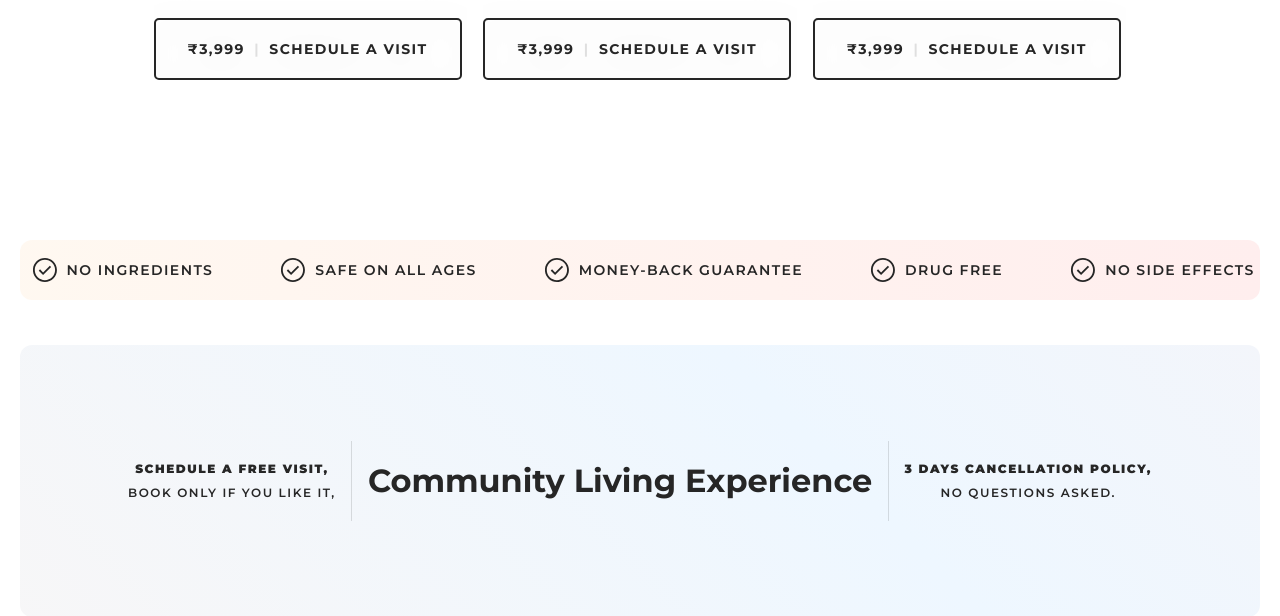
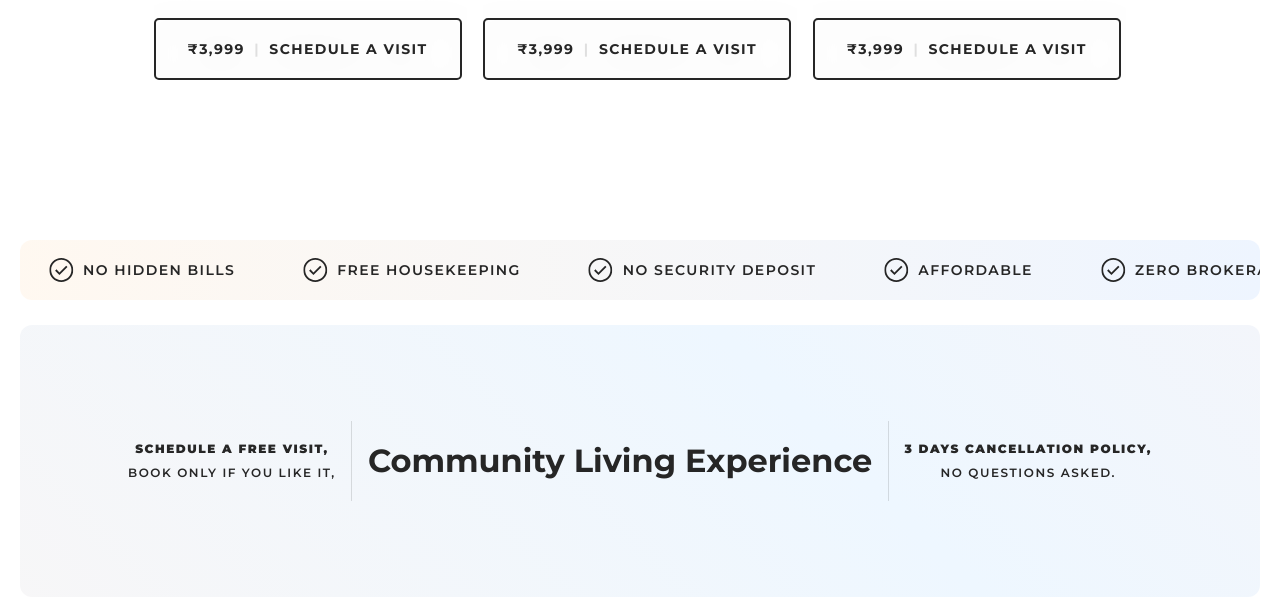
Before and after one commit to sahxp/Room-Booking-System, a Django app: template Project/app/templates/rooms.html in a window 1280 px wide. Shown: the part 720-1336 px from the top of the page. Run offline with Django 3.2, Linux system fonts and the light colour scheme; the template is opened without the code that fills it, so the values that code supplies are empty; some web fonts are replaced.

Commit message:
'tags updated'

```diff
--- a/Project/app/templates/rooms.html
+++ b/Project/app/templates/rooms.html
@@ -378,158 +378,159 @@
     </div>
   </div>
 </div>
-<div id="shopify-section-collection-security-tags" class="shopify-section"><div class="collection-security-tags-wrapper">
-    <div class="collection-security-tags">
-        <div class="collection-security-tags__tags">
-            <div class="collection-security-tags__list collection-security-tags__list--first">
+<div id="shopify-section-collection-security-tags" class="shopify-section">
+    <div class="homepage-security-tags-wrapper">
+        <div class="homepage-security-tags">
+            <div class="homepage-security-tags__tags">
+                <div class="homepage-security-tags__list homepage-security-tags__list--first">
 
-                <div class="collection-security-tags__item">
-                    <svg class="collection-security-tags__icon" width="20" height="20" viewBox="0 0 24 24" fill="#262626" xmlns="http://www.w3.org/2000/svg">
+                    <div class="homepage-security-tags__item">
+                        <svg class="homepage-security-tags__icon" width="20" height="20" viewBox="0 0 24 24" fill="#262626" xmlns="http://www.w3.org/2000/svg">
                             <path d="M12 0C5.38702 0 0 5.38702 0 12C0 18.613 5.38702 24 12 24C18.613 24 24 18.613 24 12C24 5.38702 18.613 0 12 0ZM12 1.84615C17.6178 1.84615 22.1538 6.38221 22.1538 12C22.1538 17.6178 17.6178 22.1538 12 22.1538C6.38221 22.1538 1.84615 17.6178 1.84615 12C1.84615 6.38221 6.38221 1.84615 12 1.84615ZM16.8822 7.65865L10.1538 14.387L7.11058 11.351L5.8125 12.649L10.1538 16.9976L18.1947 8.95673L16.8822 7.65865Z"/>
                         </svg>
-                    <span class="collection-security-tags__title">DRUG FREE</span>
+                        <span class="homepage-security-tags__title">AFFORDABLE</span>
                     </div>
 
-                <div class="collection-security-tags__item">
-                    <svg class="collection-security-tags__icon" width="20" height="20" viewBox="0 0 24 24" fill="#262626" xmlns="http://www.w3.org/2000/svg">
+                    <div class="homepage-security-tags__item">
+                        <svg class="homepage-security-tags__icon" width="20" height="20" viewBox="0 0 24 24" fill="#262626" xmlns="http://www.w3.org/2000/svg">
                             <path d="M12 0C5.38702 0 0 5.38702 0 12C0 18.613 5.38702 24 12 24C18.613 24 24 18.613 24 12C24 5.38702 18.613 0 12 0ZM12 1.84615C17.6178 1.84615 22.1538 6.38221 22.1538 12C22.1538 17.6178 17.6178 22.1538 12 22.1538C6.38221 22.1538 1.84615 17.6178 1.84615 12C1.84615 6.38221 6.38221 1.84615 12 1.84615ZM16.8822 7.65865L10.1538 14.387L7.11058 11.351L5.8125 12.649L10.1538 16.9976L18.1947 8.95673L16.8822 7.65865Z"/>
                         </svg>
-                    <span class="collection-security-tags__title">NO SIDE EFFECTS</span>
+                        <span class="homepage-security-tags__title">ZERO BROKERAGE</span>
                     </div>
 
-                <div class="collection-security-tags__item">
-                    <svg class="collection-security-tags__icon" width="20" height="20" viewBox="0 0 24 24" fill="#262626" xmlns="http://www.w3.org/2000/svg">
+                    <div class="homepage-security-tags__item">
+                        <svg class="homepage-security-tags__icon" width="20" height="20" viewBox="0 0 24 24" fill="#262626" xmlns="http://www.w3.org/2000/svg">
                             <path d="M12 0C5.38702 0 0 5.38702 0 12C0 18.613 5.38702 24 12 24C18.613 24 24 18.613 24 12C24 5.38702 18.613 0 12 0ZM12 1.84615C17.6178 1.84615 22.1538 6.38221 22.1538 12C22.1538 17.6178 17.6178 22.1538 12 22.1538C6.38221 22.1538 1.84615 17.6178 1.84615 12C1.84615 6.38221 6.38221 1.84615 12 1.84615ZM16.8822 7.65865L10.1538 14.387L7.11058 11.351L5.8125 12.649L10.1538 16.9976L18.1947 8.95673L16.8822 7.65865Z"/>
                         </svg>
-                    <span class="collection-security-tags__title">NO INGREDIENTS</span>
+                        <span class="homepage-security-tags__title">NO HIDDEN BILLS</span>
                     </div>
 
-                <div class="collection-security-tags__item">
-                    <svg class="collection-security-tags__icon" width="20" height="20" viewBox="0 0 24 24" fill="#262626" xmlns="http://www.w3.org/2000/svg">
+                    <div class="homepage-security-tags__item">
+                        <svg class="homepage-security-tags__icon" width="20" height="20" viewBox="0 0 24 24" fill="#262626" xmlns="http://www.w3.org/2000/svg">
                             <path d="M12 0C5.38702 0 0 5.38702 0 12C0 18.613 5.38702 24 12 24C18.613 24 24 18.613 24 12C24 5.38702 18.613 0 12 0ZM12 1.84615C17.6178 1.84615 22.1538 6.38221 22.1538 12C22.1538 17.6178 17.6178 22.1538 12 22.1538C6.38221 22.1538 1.84615 17.6178 1.84615 12C1.84615 6.38221 6.38221 1.84615 12 1.84615ZM16.8822 7.65865L10.1538 14.387L7.11058 11.351L5.8125 12.649L10.1538 16.9976L18.1947 8.95673L16.8822 7.65865Z"/>
                         </svg>
-                    <span class="collection-security-tags__title">SAFE  ON ALL AGES</span>
+                        <span class="homepage-security-tags__title">FREE HOUSEKEEPING</span>
                     </div>
 
-                <div class="collection-security-tags__item">
-                    <svg class="collection-security-tags__icon" width="20" height="20" viewBox="0 0 24 24" fill="#262626" xmlns="http://www.w3.org/2000/svg">
+                    <div class="homepage-security-tags__item">
+                        <svg class="homepage-security-tags__icon" width="20" height="20" viewBox="0 0 24 24" fill="#262626" xmlns="http://www.w3.org/2000/svg">
                             <path d="M12 0C5.38702 0 0 5.38702 0 12C0 18.613 5.38702 24 12 24C18.613 24 24 18.613 24 12C24 5.38702 18.613 0 12 0ZM12 1.84615C17.6178 1.84615 22.1538 6.38221 22.1538 12C22.1538 17.6178 17.6178 22.1538 12 22.1538C6.38221 22.1538 1.84615 17.6178 1.84615 12C1.84615 6.38221 6.38221 1.84615 12 1.84615ZM16.8822 7.65865L10.1538 14.387L7.11058 11.351L5.8125 12.649L10.1538 16.9976L18.1947 8.95673L16.8822 7.65865Z"/>
                         </svg>
-                    <span class="collection-security-tags__title">MONEY-BACK GUARANTEE</span>
+                        <span class="homepage-security-tags__title">NO SECURITY DEPOSIT</span>
                     </div>
 
                 </div>
-            <div class="collection-security-tags__list collection-security-tags__list--second">
+                <div class="homepage-security-tags__list homepage-security-tags__list--second">
 
-                <div class="collection-security-tags__item">
-                    <svg class="collection-security-tags__icon" width="20" height="20" viewBox="0 0 24 24" fill="#262626" xmlns="http://www.w3.org/2000/svg">
+                    <div class="homepage-security-tags__item">
+                        <svg class="homepage-security-tags__icon" width="20" height="20" viewBox="0 0 24 24" fill="#262626" xmlns="http://www.w3.org/2000/svg">
                             <path d="M12 0C5.38702 0 0 5.38702 0 12C0 18.613 5.38702 24 12 24C18.613 24 24 18.613 24 12C24 5.38702 18.613 0 12 0ZM12 1.84615C17.6178 1.84615 22.1538 6.38221 22.1538 12C22.1538 17.6178 17.6178 22.1538 12 22.1538C6.38221 22.1538 1.84615 17.6178 1.84615 12C1.84615 6.38221 6.38221 1.84615 12 1.84615ZM16.8822 7.65865L10.1538 14.387L7.11058 11.351L5.8125 12.649L10.1538 16.9976L18.1947 8.95673L16.8822 7.65865Z"/>
                         </svg>
-                    <span class="collection-security-tags__title">DRUG FREE</span>
+                        <span class="homepage-security-tags__title">AFFORDABLE</span>
                     </div>
 
-                <div class="collection-security-tags__item">
-                    <svg class="collection-security-tags__icon" width="20" height="20" viewBox="0 0 24 24" fill="#262626" xmlns="http://www.w3.org/2000/svg">
+                    <div class="homepage-security-tags__item">
+                        <svg class="homepage-security-tags__icon" width="20" height="20" viewBox="0 0 24 24" fill="#262626" xmlns="http://www.w3.org/2000/svg">
                             <path d="M12 0C5.38702 0 0 5.38702 0 12C0 18.613 5.38702 24 12 24C18.613 24 24 18.613 24 12C24 5.38702 18.613 0 12 0ZM12 1.84615C17.6178 1.84615 22.1538 6.38221 22.1538 12C22.1538 17.6178 17.6178 22.1538 12 22.1538C6.38221 22.1538 1.84615 17.6178 1.84615 12C1.84615 6.38221 6.38221 1.84615 12 1.84615ZM16.8822 7.65865L10.1538 14.387L7.11058 11.351L5.8125 12.649L10.1538 16.9976L18.1947 8.95673L16.8822 7.65865Z"/>
                         </svg>
-                    <span class="collection-security-tags__title">NO SIDE EFFECTS</span>
+                        <span class="homepage-security-tags__title">ZERO BROKERAGE</span>
                     </div>
 
-                <div class="collection-security-tags__item">
-                    <svg class="collection-security-tags__icon" width="20" height="20" viewBox="0 0 24 24" fill="#262626" xmlns="http://www.w3.org/2000/svg">
+                    <div class="homepage-security-tags__item">
+                        <svg class="homepage-security-tags__icon" width="20" height="20" viewBox="0 0 24 24" fill="#262626" xmlns="http://www.w3.org/2000/svg">
                             <path d="M12 0C5.38702 0 0 5.38702 0 12C0 18.613 5.38702 24 12 24C18.613 24 24 18.613 24 12C24 5.38702 18.613 0 12 0ZM12 1.84615C17.6178 1.84615 22.1538 6.38221 22.1538 12C22.1538 17.6178 17.6178 22.1538 12 22.1538C6.38221 22.1538 1.84615 17.6178 1.84615 12C1.84615 6.38221 6.38221 1.84615 12 1.84615ZM16.8822 7.65865L10.1538 14.387L7.11058 11.351L5.8125 12.649L10.1538 16.9976L18.1947 8.95673L16.8822 7.65865Z"/>
                         </svg>
-                    <span class="collection-security-tags__title">NO INGREDIENTS</span>
+                        <span class="homepage-security-tags__title">NO HIDDEN BILLS</span>
                     </div>
 
-                <div class="collection-security-tags__item">
-                    <svg class="collection-security-tags__icon" width="20" height="20" viewBox="0 0 24 24" fill="#262626" xmlns="http://www.w3.org/2000/svg">
+                    <div class="homepage-security-tags__item">
+                        <svg class="homepage-security-tags__icon" width="20" height="20" viewBox="0 0 24 24" fill="#262626" xmlns="http://www.w3.org/2000/svg">
                             <path d="M12 0C5.38702 0 0 5.38702 0 12C0 18.613 5.38702 24 12 24C18.613 24 24 18.613 24 12C24 5.38702 18.613 0 12 0ZM12 1.84615C17.6178 1.84615 22.1538 6.38221 22.1538 12C22.1538 17.6178 17.6178 22.1538 12 22.1538C6.38221 22.1538 1.84615 17.6178 1.84615 12C1.84615 6.38221 6.38221 1.84615 12 1.84615ZM16.8822 7.65865L10.1538 14.387L7.11058 11.351L5.8125 12.649L10.1538 16.9976L18.1947 8.95673L16.8822 7.65865Z"/>
                         </svg>
-                    <span class="collection-security-tags__title">SAFE  ON ALL AGES</span>
+                        <span class="homepage-security-tags__title">FREE HOUSEKEEPING</span>
                     </div>
 
-                <div class="collection-security-tags__item">
-                    <svg class="collection-security-tags__icon" width="20" height="20" viewBox="0 0 24 24" fill="#262626" xmlns="http://www.w3.org/2000/svg">
+                    <div class="homepage-security-tags__item">
+                        <svg class="homepage-security-tags__icon" width="20" height="20" viewBox="0 0 24 24" fill="#262626" xmlns="http://www.w3.org/2000/svg">
                             <path d="M12 0C5.38702 0 0 5.38702 0 12C0 18.613 5.38702 24 12 24C18.613 24 24 18.613 24 12C24 5.38702 18.613 0 12 0ZM12 1.84615C17.6178 1.84615 22.1538 6.38221 22.1538 12C22.1538 17.6178 17.6178 22.1538 12 22.1538C6.38221 22.1538 1.84615 17.6178 1.84615 12C1.84615 6.38221 6.38221 1.84615 12 1.84615ZM16.8822 7.65865L10.1538 14.387L7.11058 11.351L5.8125 12.649L10.1538 16.9976L18.1947 8.95673L16.8822 7.65865Z"/>
                         </svg>
-                    <span class="collection-security-tags__title">MONEY-BACK GUARANTEE</span>
+                        <span class="homepage-security-tags__title">NO SECURITY DEPOSIT</span>
                     </div>
 
                 </div>
-            <div class="collection-security-tags__list collection-security-tags__list--second">
+                <div class="homepage-security-tags__list homepage-security-tags__list--second">
 
-                <div class="collection-security-tags__item">
-                    <svg class="collection-security-tags__icon" width="20" height="20" viewBox="0 0 24 24" fill="#262626" xmlns="http://www.w3.org/2000/svg">
+                    <div class="homepage-security-tags__item">
+                        <svg class="homepage-security-tags__icon" width="20" height="20" viewBox="0 0 24 24" fill="#262626" xmlns="http://www.w3.org/2000/svg">
                             <path d="M12 0C5.38702 0 0 5.38702 0 12C0 18.613 5.38702 24 12 24C18.613 24 24 18.613 24 12C24 5.38702 18.613 0 12 0ZM12 1.84615C17.6178 1.84615 22.1538 6.38221 22.1538 12C22.1538 17.6178 17.6178 22.1538 12 22.1538C6.38221 22.1538 1.84615 17.6178 1.84615 12C1.84615 6.38221 6.38221 1.84615 12 1.84615ZM16.8822 7.65865L10.1538 14.387L7.11058 11.351L5.8125 12.649L10.1538 16.9976L18.1947 8.95673L16.8822 7.65865Z"/>
                         </svg>
-                    <span class="collection-security-tags__title">DRUG FREE</span>
+                        <span class="homepage-security-tags__title">AFFORDABLE</span>
                     </div>
 
-                <div class="collection-security-tags__item">
-                    <svg class="collection-security-tags__icon" width="20" height="20" viewBox="0 0 24 24" fill="#262626" xmlns="http://www.w3.org/2000/svg">
+                    <div class="homepage-security-tags__item">
+                        <svg class="homepage-security-tags__icon" width="20" height="20" viewBox="0 0 24 24" fill="#262626" xmlns="http://www.w3.org/2000/svg">
                             <path d="M12 0C5.38702 0 0 5.38702 0 12C0 18.613 5.38702 24 12 24C18.613 24 24 18.613 24 12C24 5.38702 18.613 0 12 0ZM12 1.84615C17.6178 1.84615 22.1538 6.38221 22.1538 12C22.1538 17.6178 17.6178 22.1538 12 22.1538C6.38221 22.1538 1.84615 17.6178 1.84615 12C1.84615 6.38221 6.38221 1.84615 12 1.84615ZM16.8822 7.65865L10.1538 14.387L7.11058 11.351L5.8125 12.649L10.1538 16.9976L18.1947 8.95673L16.8822 7.65865Z"/>
                         </svg>
-                    <span class="collection-security-tags__title">NO SIDE EFFECTS</span>
+                        <span class="homepage-security-tags__title">ZERO BROKERAGE</span>
                     </div>
 
-                <div class="collection-security-tags__item">
-                    <svg class="collection-security-tags__icon" width="20" height="20" viewBox="0 0 24 24" fill="#262626" xmlns="http://www.w3.org/2000/svg">
+                    <div class="homepage-security-tags__item">
+                        <svg class="homepage-security-tags__icon" width="20" height="20" viewBox="0 0 24 24" fill="#262626" xmlns="http://www.w3.org/2000/svg">
                             <path d="M12 0C5.38702 0 0 5.38702 0 12C0 18.613 5.38702 24 12 24C18.613 24 24 18.613 24 12C24 5.38702 18.613 0 12 0ZM12 1.84615C17.6178 1.84615 22.1538 6.38221 22.1538 12C22.1538 17.6178 17.6178 22.1538 12 22.1538C6.38221 22.1538 1.84615 17.6178 1.84615 12C1.84615 6.38221 6.38221 1.84615 12 1.84615ZM16.8822 7.65865L10.1538 14.387L7.11058 11.351L5.8125 12.649L10.1538 16.9976L18.1947 8.95673L16.8822 7.65865Z"/>
                         </svg>
-                    <span class="collection-security-tags__title">NO INGREDIENTS</span>
+                        <span class="homepage-security-tags__title">NO HIDDEN BILLS</span>
                     </div>
 
-                <div class="collection-security-tags__item">
-                    <svg class="collection-security-tags__icon" width="20" height="20" viewBox="0 0 24 24" fill="#262626" xmlns="http://www.w3.org/2000/svg">
+                    <div class="homepage-security-tags__item">
+                        <svg class="homepage-security-tags__icon" width="20" height="20" viewBox="0 0 24 24" fill="#262626" xmlns="http://www.w3.org/2000/svg">
                             <path d="M12 0C5.38702 0 0 5.38702 0 12C0 18.613 5.38702 24 12 24C18.613 24 24 18.613 24 12C24 5.38702 18.613 0 12 0ZM12 1.84615C17.6178 1.84615 22.1538 6.38221 22.1538 12C22.1538 17.6178 17.6178 22.1538 12 22.1538C6.38221 22.1538 1.84615 17.6178 1.84615 12C1.84615 6.38221 6.38221 1.84615 12 1.84615ZM16.8822 7.65865L10.1538 14.387L7.11058 11.351L5.8125 12.649L10.1538 16.9976L18.1947 8.95673L16.8822 7.65865Z"/>
                         </svg>
-                    <span class="collection-security-tags__title">SAFE  ON ALL AGES</span>
+                        <span class="homepage-security-tags__title">FREE HOUSEKEEPING</span>
                     </div>
 
-                <div class="collection-security-tags__item">
-                    <svg class="collection-security-tags__icon" width="20" height="20" viewBox="0 0 24 24" fill="#262626" xmlns="http://www.w3.org/2000/svg">
+                    <div class="homepage-security-tags__item">
+                        <svg class="homepage-security-tags__icon" width="20" height="20" viewBox="0 0 24 24" fill="#262626" xmlns="http://www.w3.org/2000/svg">
                             <path d="M12 0C5.38702 0 0 5.38702 0 12C0 18.613 5.38702 24 12 24C18.613 24 24 18.613 24 12C24 5.38702 18.613 0 12 0ZM12 1.84615C17.6178 1.84615 22.1538 6.38221 22.1538 12C22.1538 17.6178 17.6178 22.1538 12 22.1538C6.38221 22.1538 1.84615 17.6178 1.84615 12C1.84615 6.38221 6.38221 1.84615 12 1.84615ZM16.8822 7.65865L10.1538 14.387L7.11058 11.351L5.8125 12.649L10.1538 16.9976L18.1947 8.95673L16.8822 7.65865Z"/>
                         </svg>
-                    <span class="collection-security-tags__title">MONEY-BACK GUARANTEE</span>
+                        <span class="homepage-security-tags__title">NO SECURITY DEPOSIT</span>
                     </div>
 
                 </div>
-            <div class="collection-security-tags__list collection-security-tags__list--second">
+                <div class="homepage-security-tags__list homepage-security-tags__list--second">
 
-                <div class="collection-security-tags__item">
-                    <svg class="collection-security-tags__icon" width="20" height="20" viewBox="0 0 24 24" fill="#262626" xmlns="http://www.w3.org/2000/svg">
+                    <div class="homepage-security-tags__item">
+                        <svg class="homepage-security-tags__icon" width="20" height="20" viewBox="0 0 24 24" fill="#262626" xmlns="http://www.w3.org/2000/svg">
                             <path d="M12 0C5.38702 0 0 5.38702 0 12C0 18.613 5.38702 24 12 24C18.613 24 24 18.613 24 12C24 5.38702 18.613 0 12 0ZM12 1.84615C17.6178 1.84615 22.1538 6.38221 22.1538 12C22.1538 17.6178 17.6178 22.1538 12 22.1538C6.38221 22.1538 1.84615 17.6178 1.84615 12C1.84615 6.38221 6.38221 1.84615 12 1.84615ZM16.8822 7.65865L10.1538 14.387L7.11058 11.351L5.8125 12.649L10.1538 16.9976L18.1947 8.95673L16.8822 7.65865Z"/>
                         </svg>
-                    <span class="collection-security-tags__title">DRUG FREE</span>
+                        <span class="homepage-security-tags__title">AFFORDABLE</span>
                     </div>
 
-                <div class="collection-security-tags__item">
-                    <svg class="collection-security-tags__icon" width="20" height="20" viewBox="0 0 24 24" fill="#262626" xmlns="http://www.w3.org/2000/svg">
+                    <div class="homepage-security-tags__item">
+                        <svg class="homepage-security-tags__icon" width="20" height="20" viewBox="0 0 24 24" fill="#262626" xmlns="http://www.w3.org/2000/svg">
                             <path d="M12 0C5.38702 0 0 5.38702 0 12C0 18.613 5.38702 24 12 24C18.613 24 24 18.613 24 12C24 5.38702 18.613 0 12 0ZM12 1.84615C17.6178 1.84615 22.1538 6.38221 22.1538 12C22.1538 17.6178 17.6178 22.1538 12 22.1538C6.38221 22.1538 1.84615 17.6178 1.84615 12C1.84615 6.38221 6.38221 1.84615 12 1.84615ZM16.8822 7.65865L10.1538 14.387L7.11058 11.351L5.8125 12.649L10.1538 16.9976L18.1947 8.95673L16.8822 7.65865Z"/>
                         </svg>
-                    <span class="collection-security-tags__title">NO SIDE EFFECTS</span>
+                        <span class="homepage-security-tags__title">ZERO BROKERAGE</span>
                     </div>
 
-                <div class="collection-security-tags__item">
-                    <svg class="collection-security-tags__icon" width="20" height="20" viewBox="0 0 24 24" fill="#262626" xmlns="http://www.w3.org/2000/svg">
+                    <div class="homepage-security-tags__item">
+                        <svg class="homepage-security-tags__icon" width="20" height="20" viewBox="0 0 24 24" fill="#262626" xmlns="http://www.w3.org/2000/svg">
                             <path d="M12 0C5.38702 0 0 5.38702 0 12C0 18.613 5.38702 24 12 24C18.613 24 24 18.613 24 12C24 5.38702 18.613 0 12 0ZM12 1.84615C17.6178 1.84615 22.1538 6.38221 22.1538 12C22.1538 17.6178 17.6178 22.1538 12 22.1538C6.38221 22.1538 1.84615 17.6178 1.84615 12C1.84615 6.38221 6.38221 1.84615 12 1.84615ZM16.8822 7.65865L10.1538 14.387L7.11058 11.351L5.8125 12.649L10.1538 16.9976L18.1947 8.95673L16.8822 7.65865Z"/>
                         </svg>
-                    <span class="collection-security-tags__title">NO INGREDIENTS</span>
+                        <span class="homepage-security-tags__title">NO HIDDEN BILLS</span>
                     </div>
 
-                <div class="collection-security-tags__item">
-                    <svg class="collection-security-tags__icon" width="20" height="20" viewBox="0 0 24 24" fill="#262626" xmlns="http://www.w3.org/2000/svg">
+                    <div class="homepage-security-tags__item">
+                        <svg class="homepage-security-tags__icon" width="20" height="20" viewBox="0 0 24 24" fill="#262626" xmlns="http://www.w3.org/2000/svg">
                             <path d="M12 0C5.38702 0 0 5.38702 0 12C0 18.613 5.38702 24 12 24C18.613 24 24 18.613 24 12C24 5.38702 18.613 0 12 0ZM12 1.84615C17.6178 1.84615 22.1538 6.38221 22.1538 12C22.1538 17.6178 17.6178 22.1538 12 22.1538C6.38221 22.1538 1.84615 17.6178 1.84615 12C1.84615 6.38221 6.38221 1.84615 12 1.84615ZM16.8822 7.65865L10.1538 14.387L7.11058 11.351L5.8125 12.649L10.1538 16.9976L18.1947 8.95673L16.8822 7.65865Z"/>
                         </svg>
-                    <span class="collection-security-tags__title">SAFE  ON ALL AGES</span>
+                        <span class="homepage-security-tags__title">FREE HOUSEKEEPING</span>
                     </div>
 
-                <div class="collection-security-tags__item">
-                    <svg class="collection-security-tags__icon" width="20" height="20" viewBox="0 0 24 24" fill="#262626" xmlns="http://www.w3.org/2000/svg">
+                    <div class="homepage-security-tags__item">
+                        <svg class="homepage-security-tags__icon" width="20" height="20" viewBox="0 0 24 24" fill="#262626" xmlns="http://www.w3.org/2000/svg">
                             <path d="M12 0C5.38702 0 0 5.38702 0 12C0 18.613 5.38702 24 12 24C18.613 24 24 18.613 24 12C24 5.38702 18.613 0 12 0ZM12 1.84615C17.6178 1.84615 22.1538 6.38221 22.1538 12C22.1538 17.6178 17.6178 22.1538 12 22.1538C6.38221 22.1538 1.84615 17.6178 1.84615 12C1.84615 6.38221 6.38221 1.84615 12 1.84615ZM16.8822 7.65865L10.1538 14.387L7.11058 11.351L5.8125 12.649L10.1538 16.9976L18.1947 8.95673L16.8822 7.65865Z"/>
                         </svg>
-                    <span class="collection-security-tags__title">MONEY-BACK GUARANTEE</span>
+                        <span class="homepage-security-tags__title">NO SECURITY DEPOSIT</span>
                     </div>
 
                 </div>
```
Also changed, not shown: Project/app/templates/details.html (+68 -67 lines), Project/app/templates/index.html (+24 -21 lines). Lines whose indentation alone changed are shown as unchanged.
